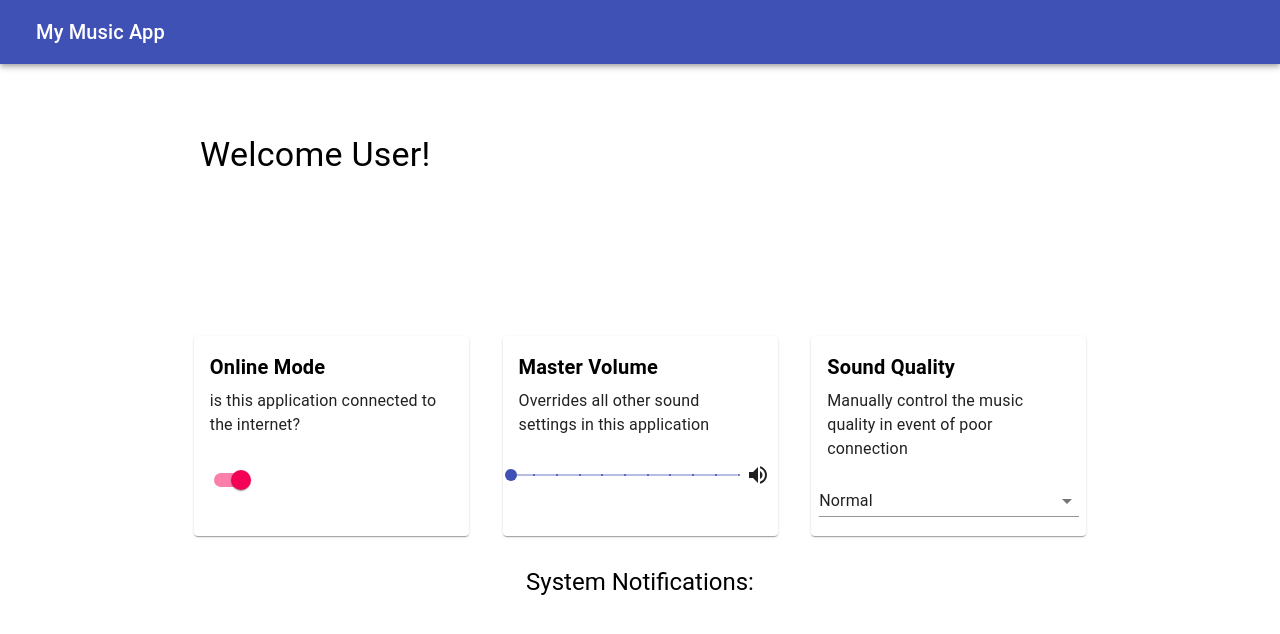
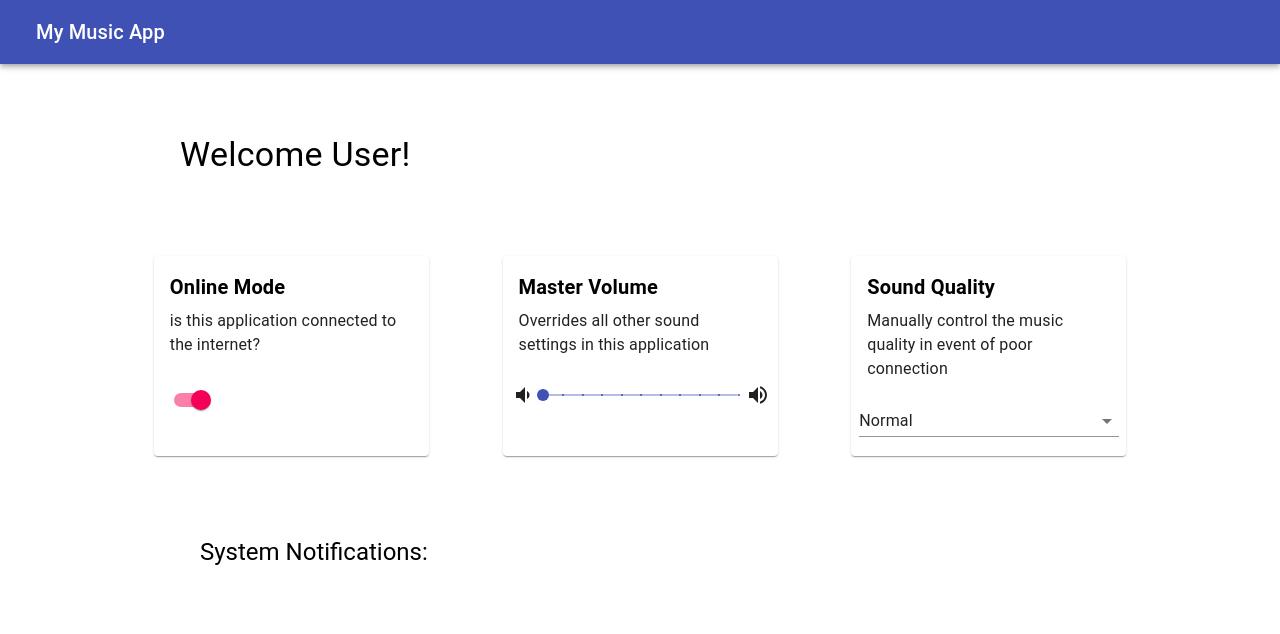
Before and after one commit to destinyfsetzer/JS411-MusicApp, a React (Create React App) app: page / in a window 1280 px wide. Both pictures are taken after a click on the button "LOGIN". Shown: the top 634 px of the page. Built offline with nearby package versions, Linux system fonts and the light colour scheme.

Commit message:
finished and anything else is just for fun

```diff
--- a/src/components/DashboardComp.js
+++ b/src/components/DashboardComp.js
@@ -13,6 +13,7 @@ import {
   Box,
 } from "@material-ui/core";
 import VolumeUpIcon from "@material-ui/icons/VolumeUp";
+import VolumeDownIcon from "@material-ui/icons/VolumeDown";
 
 const useStyles = makeStyles({
   root: {
@@ -35,6 +36,9 @@ const useStyles = makeStyles({
   },
   formControl: {
     minWidth: 260,
+  },
+  textAlign: {
+    margin: "100px 200px",
   },
 });
 
@@ -95,14 +99,14 @@ export default function DashboardComp() {
     <div>
       <Typography
         variant="h4"
-        style={{ marginTop: 70, marginLeft: 200 }}
+        style={{ marginTop: 70, marginLeft: 180 }}
         className={classes.userText}
       >
         Welcome User!
       </Typography>
       <Box
         component="span"
-        m={20}
+        m={10}
         display="flex "
         flexWrap="wrap"
         alignItems="center"
@@ -144,6 +148,7 @@ export default function DashboardComp() {
             </Typography>
           </CardContent>
           <CardActions>
+            <VolumeDownIcon />
             <Slider
               Value={value}
               aria-labelledby="discrete-slider"
@@ -180,17 +185,19 @@ export default function DashboardComp() {
             </FormControl>
           </CardActions>
         </Card>
+      </Box>
       <Typography
         variant="h5"
         style={{ marginTop: 30 }}
-          className={classes.userText}
+        className={classes.textAlign}
       >
         System Notifications:
+        <br />
+        <br />
         <Typography>{notification.switch}</Typography>
         <Typography>{notification.slider}</Typography>
         <Typography>{notification.select}</Typography>
       </Typography>
-      </Box>
     </div>
   );
 }
--- a/src/components/LoginComp.js
+++ b/src/components/LoginComp.js
@@ -19,13 +19,14 @@ const LoginComp = () => {
         >
           <div display="flex">
             <AccountCircle />
-            <TextField placeholder="Username" style={{ width: 180 }} />
+            <TextField placeholder="Username" style={{ width: 220 }} />
+            <br />
             <br />
             <LockOpenIcon />
             <TextField
               placeholder="Password"
               type="password"
-              style={{ width: 180 }}
+              style={{ width: 220 }}
             />
           </div>
           <br />
@@ -34,7 +35,7 @@ const LoginComp = () => {
             onClick={() => toggleLogin(isLoggedIn ? false : true)}
             color="secondary"
             size="medium"
-            style={{ width: 200 }}
+            style={{ width: 240 }}
           >
             Login
           </Button>
```
Lines whose indentation alone changed are shown as unchanged.
